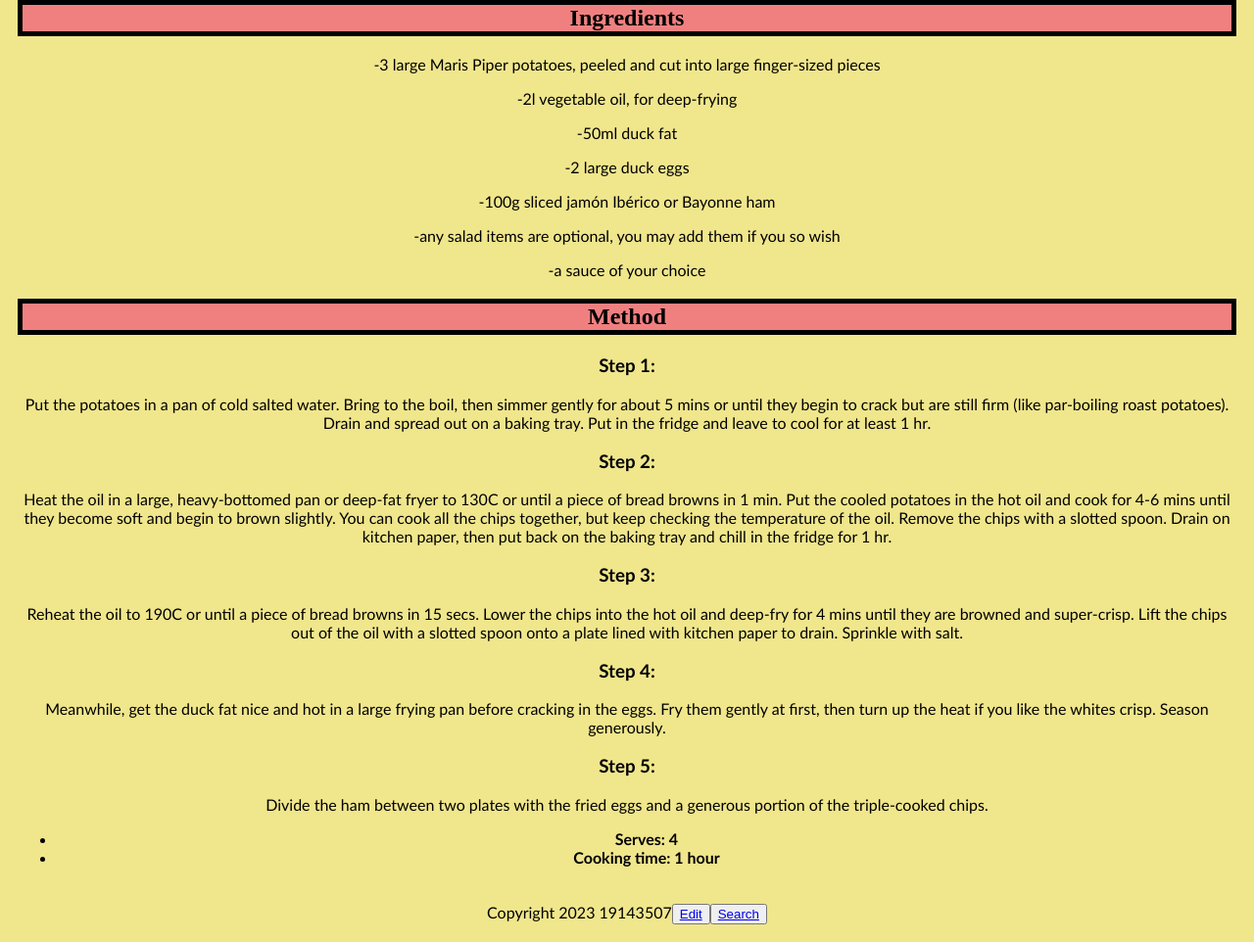
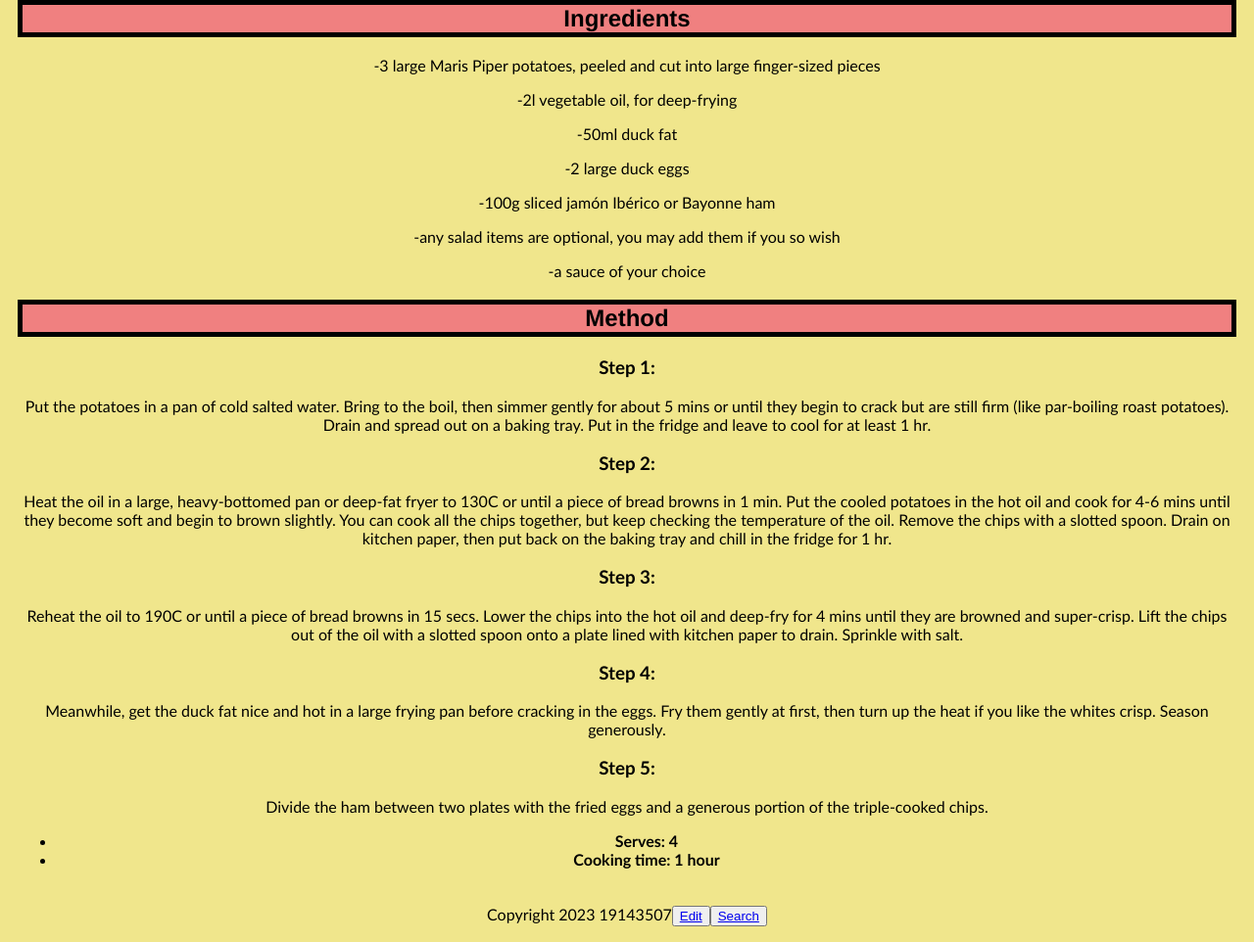
Before and after one commit to 19143507/inn-at-emmington, a Jekyll site: the page built from _recipes/recipe2.md, in a window 1280 px wide. Shown: the part 1251-2213 px from the top of the page at 98% size. Built offline with Jekyll 4.4.1, drawn with Linux system fonts in a browser that asks for light colours.

Commit message:
Update recipes.css

```diff
--- a/styles/recipes.css
+++ b/styles/recipes.css
@@ -26,8 +26,9 @@ h2 {
   background-color: lightcoral;
   border: 5px solid black;
   font-size: x-large;
-  font-family: hand;
+  font-family: 'Franklin Gothic Medium', 'Arial Narrow', Arial, sans-serif;
 }
+
 
 body {
   text-align: center;
```
